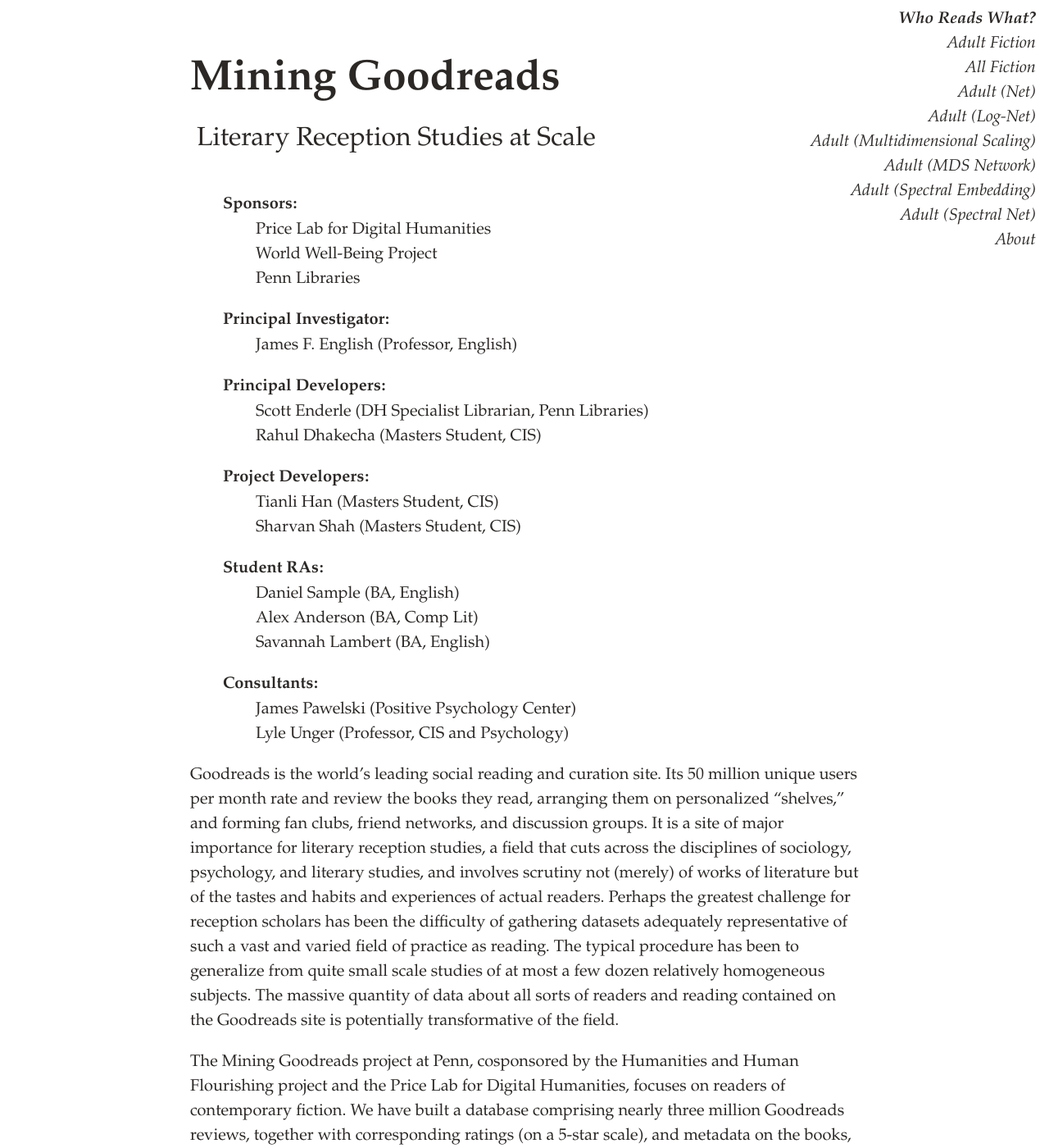
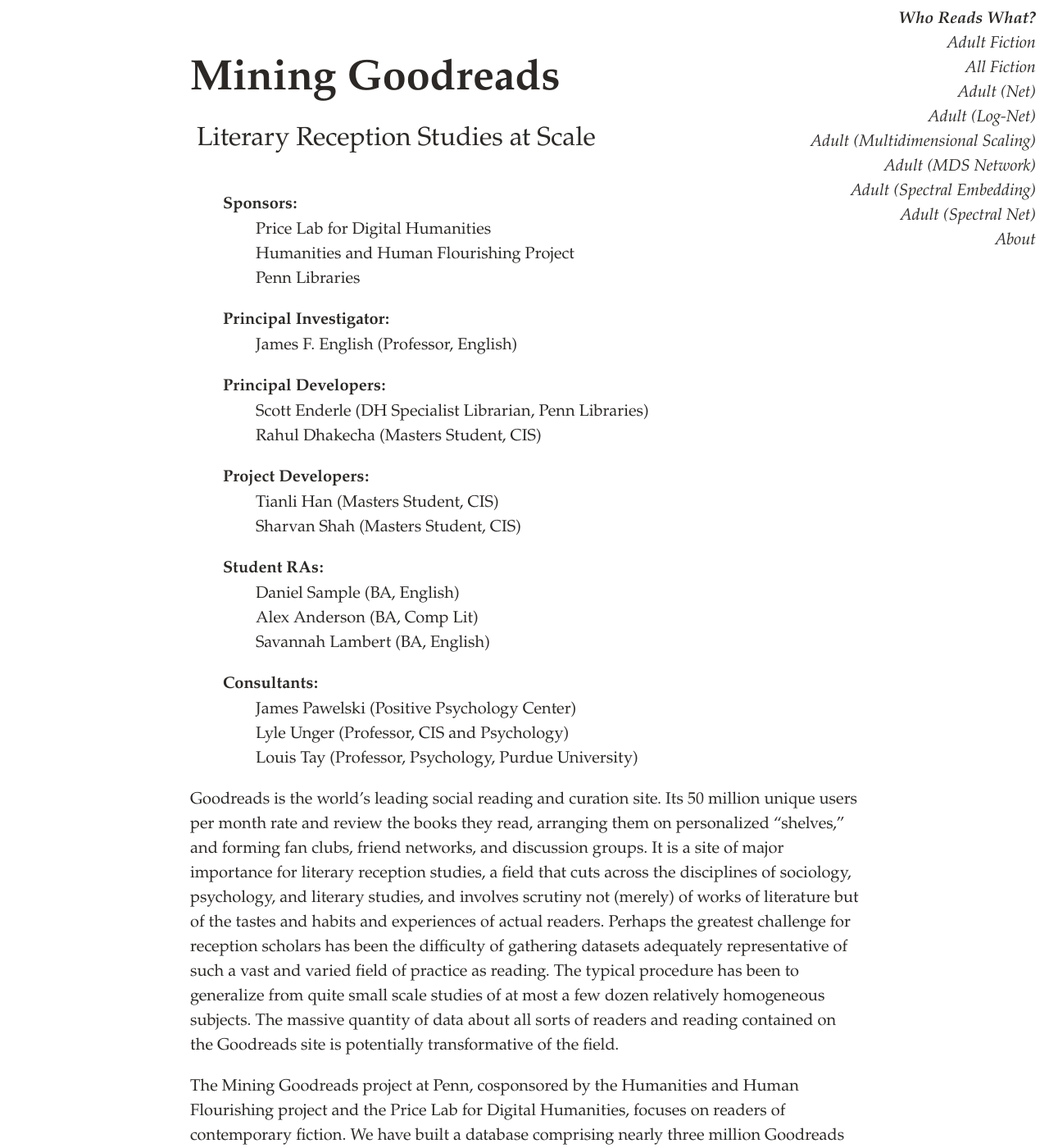
Before and after one commit to upenndigitalscholarship/jekyll-bokeh-gr, a Jekyll site: the page built from _pages/about.md, in a window 1280 px wide and 1400 px high. Shown: the whole window at 82% size. Built offline with Jekyll 4.4.1, drawn with Linux system fonts in a browser that asks for light colours.

Commit message:
Update project.yml

```diff
--- a/_data/project.yml
+++ b/_data/project.yml
@@ -5,7 +5,7 @@ project_subtitle: "Literary Reception Studies at Scale"
 
 project_sponsor:
  - name: "Price Lab for Digital Humanities"
- - name: "World Well-Being Project"
+ - name: "Humanities and Human Flourishing Project"
  - name: "Penn Libraries"
 
 principal_investigator:
@@ -37,6 +37,8 @@ project_consultant:
    title: "Positive Psychology Center"
  - name: Lyle Unger
    title: "Professor, CIS and Psychology"
+ - name: Louis Tay
+   title: "Professor, Psychology, Purdue University"
 
 maintaining_institution:
  - name: "The Price Lab for Digital Humanities"
```
